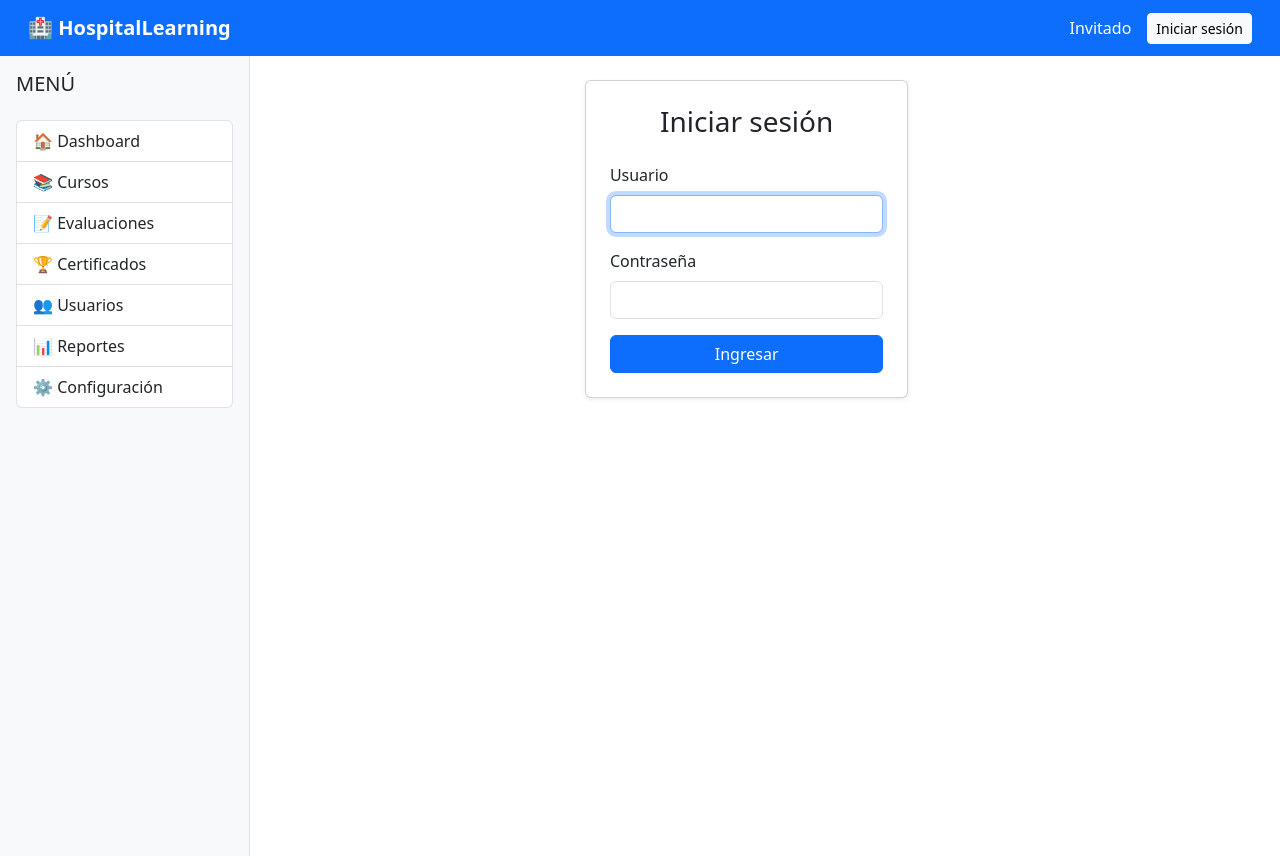
After one commit to wilben1986-a11y/HospitalLearning, a Django app: page /cuenta/login/ in a window 1280 px wide. The commit adds this page. Run offline with Django 5.2, Linux system fonts and the light colour scheme.

Commit message:
Autenticacion de participantes en HospitalLearning

```diff
--- a/config/settings.py
+++ b/config/settings.py
@@ -139,3 +139,5 @@ MEDIA_URL = "/media/"
 MEDIA_ROOT = BASE_DIR / "media"
 # Permitir contenidos de HospitalLearning dentro de iframes del mismo sitio
 X_FRAME_OPTIONS = "SAMEORIGIN"
+LOGIN_REDIRECT_URL = "/mis-capacitaciones/"
+LOGOUT_REDIRECT_URL = "/cuenta/login/"
--- a/config/urls.py
+++ b/config/urls.py
@@ -7,10 +7,18 @@ from django.conf.urls.static import static
 from django.contrib import admin
 from django.urls import include, path
 
+
 urlpatterns = [
     path("admin/", admin.site.urls),
+
+    path(
+        "cuenta/",
+        include("django.contrib.auth.urls"),
+    ),
+
     path("", include("pages.urls")),
 ]
+
 
 if settings.DEBUG:
     urlpatterns += static(
--- a/templates/components/navbar.html
+++ b/templates/components/navbar.html
@@ -1,23 +1,49 @@
-<nav class="navbar navbar-expand-lg navbar-dark bg-primary shadow-sm">
-
+<nav class="navbar navbar-dark bg-primary px-3">
     <div class="container-fluid">
 
         <a class="navbar-brand fw-bold" href="/">
             🏥 HospitalLearning
         </a>
 
-        <div class="ms-auto">
+        <div class="ms-auto d-flex align-items-center">
 
-            <span class="text-white me-3">
-                Invitado
-            </span>
+            {% if user.is_authenticated %}
 
-            <a href="#" class="btn btn-light btn-sm">
-                Iniciar sesión
-            </a>
+                <span class="text-white me-3">
+                    {{ user.username }}
+                </span>
+
+                <form
+                    method="post"
+                    action="{% url 'logout' %}"
+                    class="d-inline"
+                >
+                    {% csrf_token %}
+
+                    <button
+                        type="submit"
+                        class="btn btn-light btn-sm"
+                    >
+                        Cerrar sesión
+                    </button>
+                </form>
+
+            {% else %}
+
+                <span class="text-white me-3">
+                    Invitado
+                </span>
+
+                <a
+                    href="{% url 'login' %}"
+                    class="btn btn-light btn-sm"
+                >
+                    Iniciar sesión
+                </a>
+
+            {% endif %}
 
         </div>
 
     </div>
-
 </nav>
--- /dev/null
+++ b/templates/registration/login.html
@@ -0,0 +1,80 @@
+{% extends "base.html" %}
+
+{% block title %}Iniciar sesión{% endblock %}
+
+{% block content %}
+
+<div class="row justify-content-center">
+    <div class="col-md-6 col-lg-4">
+
+        <div class="card shadow-sm">
+
+            <div class="card-body p-4">
+
+                <h3 class="mb-4 text-center">
+                    Iniciar sesión
+                </h3>
+
+                {% if form.errors %}
+                    <div class="alert alert-danger">
+                        Usuario o contraseña incorrectos.
+                    </div>
+                {% endif %}
+
+                <form method="post">
+                    {% csrf_token %}
+
+                    <div class="mb-3">
+                        <label for="id_username" class="form-label">
+                            Usuario
+                        </label>
+
+                        <input
+                            type="text"
+                            name="username"
+                            id="id_username"
+                            class="form-control"
+                            required
+                            autofocus
+                        >
+                    </div>
+
+                    <div class="mb-3">
+                        <label for="id_password" class="form-label">
+                            Contraseña
+                        </label>
+
+                        <input
+                            type="password"
+                            name="password"
+                            id="id_password"
+                            class="form-control"
+                            required
+                        >
+                    </div>
+
+                    {% if next %}
+                        <input
+                            type="hidden"
+                            name="next"
+                            value="{{ next }}"
+                        >
+                    {% endif %}
+
+                    <button
+                        type="submit"
+                        class="btn btn-primary w-100"
+                    >
+                        Ingresar
+                    </button>
+
+                </form>
+
+            </div>
+
+        </div>
+
+    </div>
+</div>
+
+{% endblock %}
```
